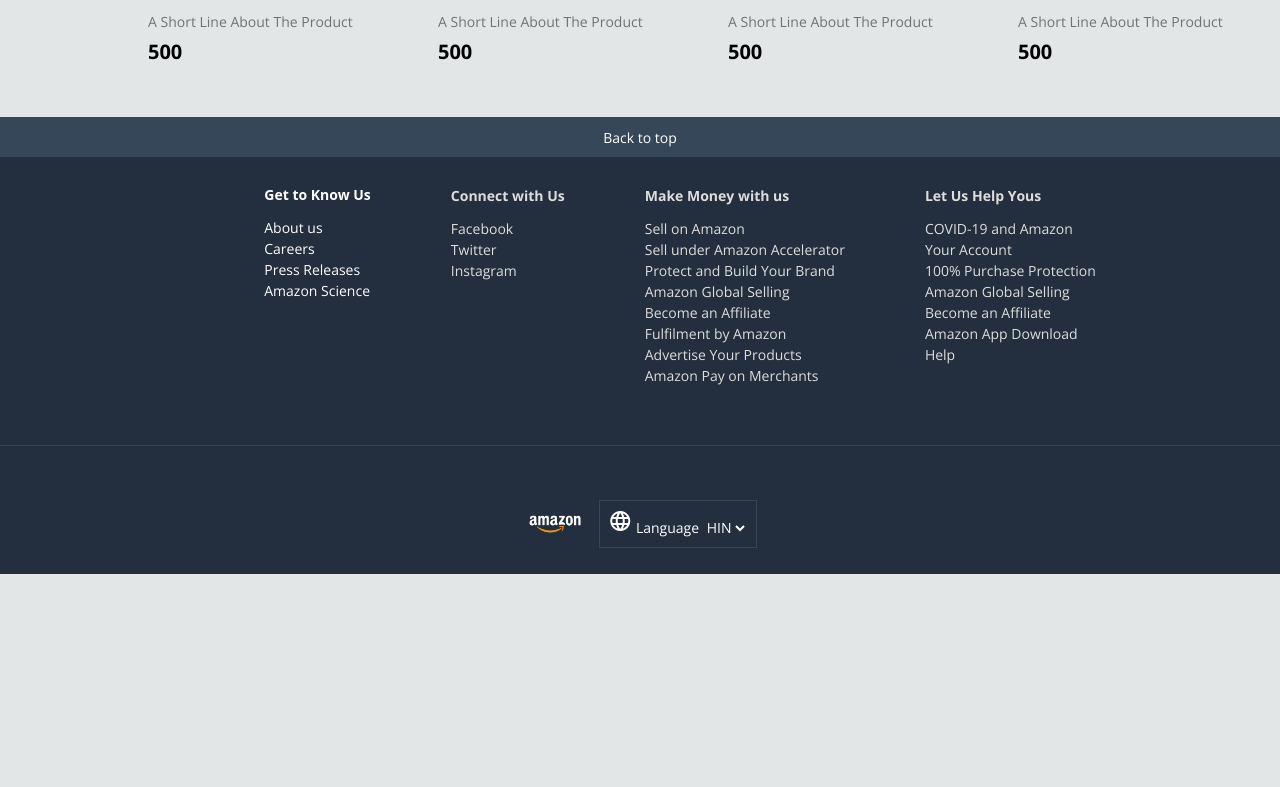
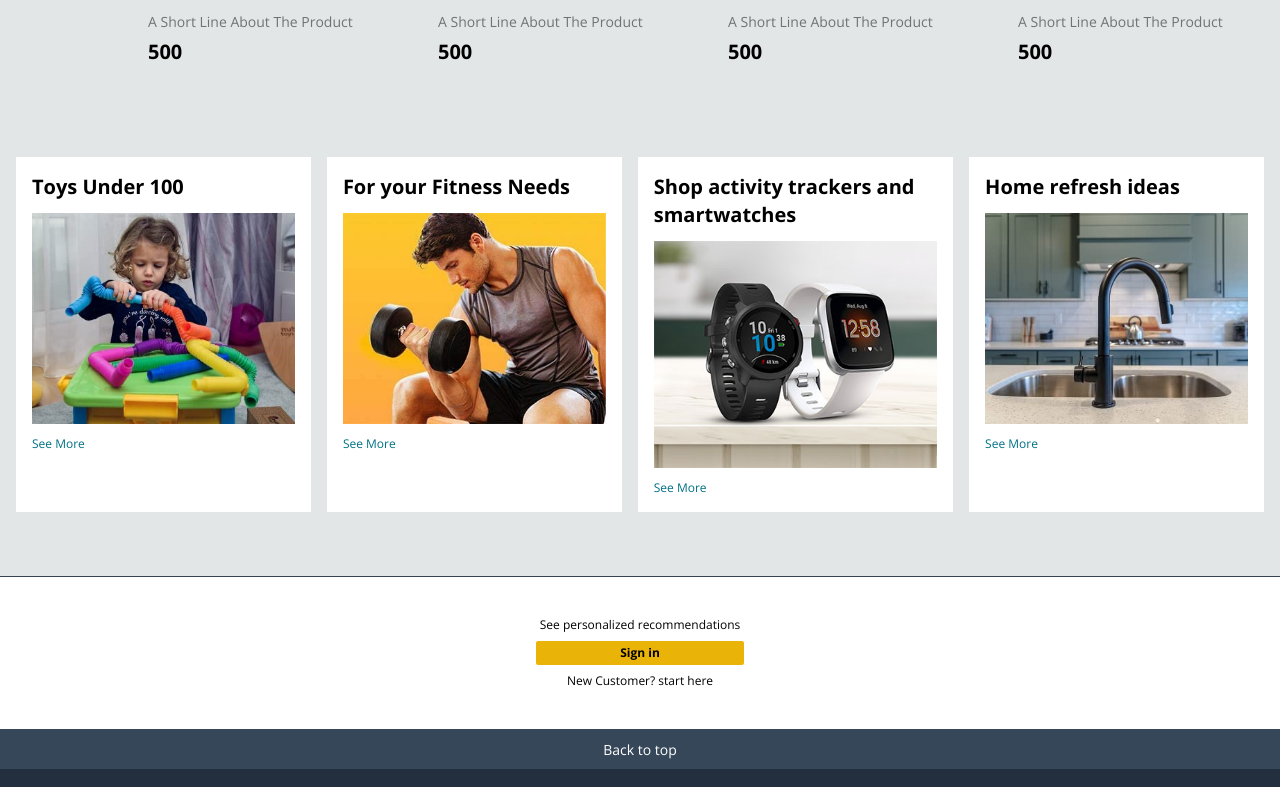
Before and after one commit to ShraddhaNandPandey/AmazonClone-GDSC-Project, a website: page index.html in a window 1280 px wide. Shown: the part 1653-2440 px from the top of the page. Before the commit the page ends 2227 px from the top, so only its background shows below. Drawn offline with nearby package versions, Linux system fonts and the light colour scheme; files that its build step writes are made by us from their sources.

Commit message:
added back to top

```diff
--- a/index.html
+++ b/index.html
@@ -387,9 +387,65 @@
 
 
 
+  <!--fourth card section -->
+  <div class="card3 mt-10 mb-16" >
+    <div class="gird grid-cols-4 rows-2  gap-4 px-4 w-100 flex mt-10">
+      <div class="bg-white 400 p-4">
+        <h2 class="text-xl font-bold">Toys Under 100</h2>
+        <img src="assests/card6.jpg" alt="" class="my-3">
+        <p class="text-[#007185] text-xs"> <a href="#">See More</a> </p>
+
+      </div>
+      <div class="bg-white p-4">
+        <h2 class="text-xl font-bold">For your Fitness Needs</h2>
+        <img src="assests/card7.jpg" alt="" class="my-3">
+        <p class="text-[#007185] text-xs"> <a href="#">See More</a> </p>
+
+      </div>
+      <div class="bg-white p-4">
+        <h2 class="text-xl font-bold">Shop activity trackers and smartwatches</h2>
+        <img src="assests/card9.jpg" alt="" class="my-3">
+        <p class="text-[#007185] text-xs"> <a href="#">See More</a> </p>
+
+      </div>
+      <div class="bg-white p-4">
+        <h2 class="text-xl font-bold">Home refresh ideas</h2>
+        <img src="assests/card8.jpg" alt="" class="my-3">
+        <p class="text-[#007185] text-xs"> <a href="#">See More</a> </p>
+
+      </div>
+
+    </div>
+  </div>
+
+    <!--fourth card section end -->
+
+
+    <div class="border-t border-gray-700 border-solid border-0.5 mt-5"></div>
+
+    <div class=" bg-white text-black flex items-center justify-center p-10 text-xs">
+      <div class="text-center">
+        <p class="mb-2">See personalized recommendations</p>
+        <button class="bg-yellow-500 p-1 rounded-sm w-52 font-bold mb-2">Sign in</button>
+
+        <p>New Customer? <a href="" class="hover:text-blue-500">start here</a></p>
+      </div>
+    </div>
+
+
+
+
   <!-- footer section tailwind-->
 
-  <div class="bg-[#37475a] text-white h-10 flex items-center justify-center">Back to top</div>
+  <div id="backToTop" class="bg-[#37475a] text-white h-10 flex items-center justify-center cursor-pointer" onclick="scrollToTop()">
+    Back to top
+  </div>
+
+  <script>
+    function scrollToTop() {
+      window.scrollTo({ top: 0, behavior: 'smooth' }); // Use 'smooth' for smooth scrolling
+    }
+  </script>
   <div class="bg-[#232f3e] text-white h-72 flex   justify-center pt-7 ">
 
 
--- a/script.js
+++ b/script.js
@@ -41,3 +41,7 @@ productContainer.forEach((item, i)=> {
     item.scrollLeft -= containerWidth;
   })
 })
+// back to top
+function scrollToTop() {
+  window.scrollTo({ top: 0, behavior: 'smooth' });
+}
```
Also changed, not shown: assests/card10.jpg (added).
